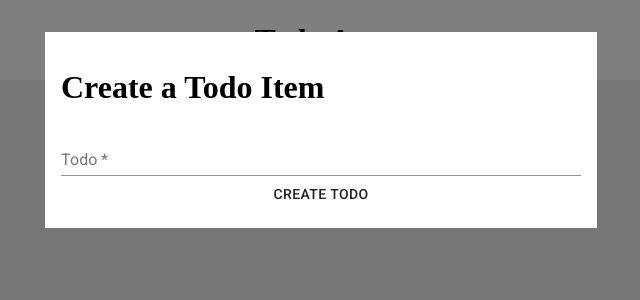
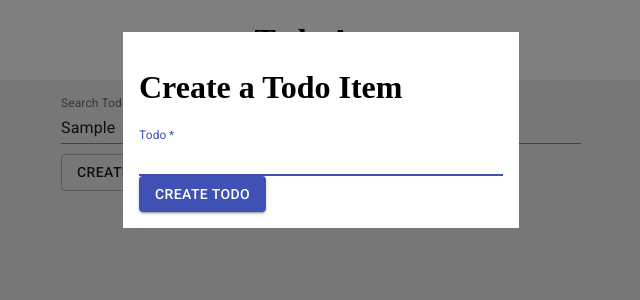
Before and after one commit to CameronBrouk/todo-list, a React (Create React App) app: page / in a window 1280 px wide. Both pictures are taken after typing "Sample" into the empty fields and a click on the button "CREATE TODO". Shown: the top 300 px of the page, without its empty margins (319-959 px from the left). Built offline with nearby package versions, Linux system fonts and the light colour scheme; the HTML template or start-up script is replaced by a standard one.

Commit message:
minor styling change in CreateTodoModal

```diff
--- a/src/TodoList/components/CreateTodoModal.tsx
+++ b/src/TodoList/components/CreateTodoModal.tsx
@@ -26,9 +26,9 @@ export const CreateTodoModal = (props: Props) => {
     <Modal
       open={props.isOpen}
       onClose={props.onClose}
-      aria-labelledby='simple-modal-title'
-      aria-describedby='simple-modal-description'>
-      <Container maxWidth='sm'>
+      aria-labelledby='create-todo-modal'
+      aria-describedby='create-todo-modal'>
+      <Container maxWidth='xs'>
         <form className='create-modal' onSubmit={onSubmit}>
           <h1>Create a Todo Item</h1>
 
@@ -36,6 +36,7 @@ export const CreateTodoModal = (props: Props) => {
             name='title'
             label='Todo'
             autoComplete='off'
+            autoFocus
             placeholder='describe your todo'
             required
             onChange={e =>
@@ -46,7 +47,11 @@ export const CreateTodoModal = (props: Props) => {
             }
           />
 
-          <Button type='submit'>Create Todo</Button>
+          <div>
+            <Button type='submit' variant='contained' color='primary'>
+              Create Todo
+            </Button>
+          </div>
         </form>
       </Container>
     </Modal>
```
